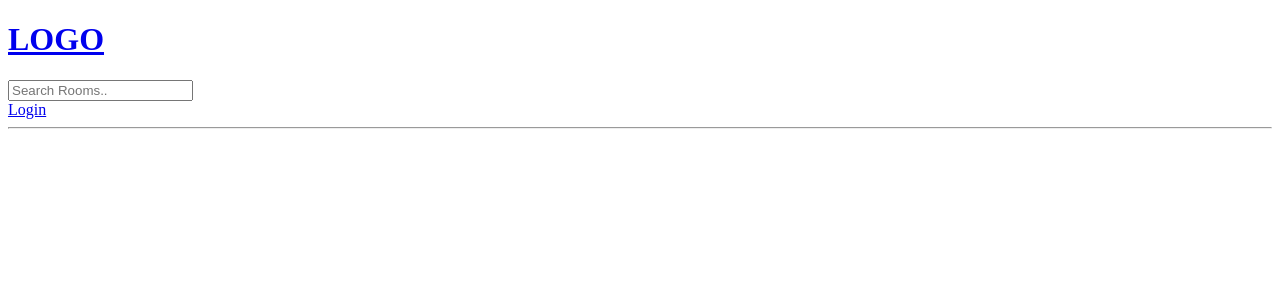
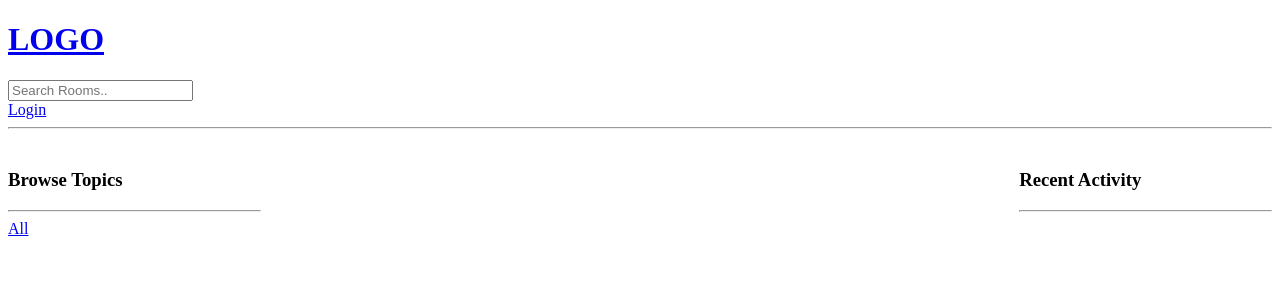
Before and after one commit to harmanmahal2/Python, a Django app: template Django/football/base/templates/base/profile.html in a window 1280 px wide. Shown: the top 300 px of the page. Run offline with Django 3.2, Linux system fonts and the light colour scheme; the template is opened without the code that fills it, so the values that code supplies are empty.

Commit message:
football discussion

```diff
--- a/Django/football/base/templates/base/profile.html
+++ b/Django/football/base/templates/base/profile.html
@@ -2,6 +2,34 @@
 
 {% block content %}
 
+<style>
+    .profile-container{
+        display: grid;
+        grid-template-columns: 1fr 3fr 1fr;
+    }
+
+</style>
+
+
 <h1>{{user.username}} </h1>
 
+<div class="profile-container">
+
+    <div>
+           {% include 'base/topics_component.html' %}
+    </div>
+
+    <div>
+        {% include 'base/feed_component.html' %}
+    </div>
+
+    <div>
+         {% include 'base/activity_components.html' %}
+
+    </div>
+
+
+
+</div>
+
 {% endblock content %}
--- a/Django/football/base/views.py
+++ b/Django/football/base/views.py
@@ -110,7 +110,10 @@ def room(request, pk):
 @login_required(login_url='login') ###to restrict pages
 def userProfile(request, pk):
     user = User.objects.get(id=pk)
-    context = {'user':user}
+    rooms = user.room_set.all() ##underscoreSet helps to get all children of object
+    room_messages = user.message_set.all()
+    topics = Topic.objects.all
+    context = {'user':user, 'rooms': rooms, 'room_messages':room_messages, 'topics': topics}
     return render(request, 'base/profile.html', context)
 
 
```
